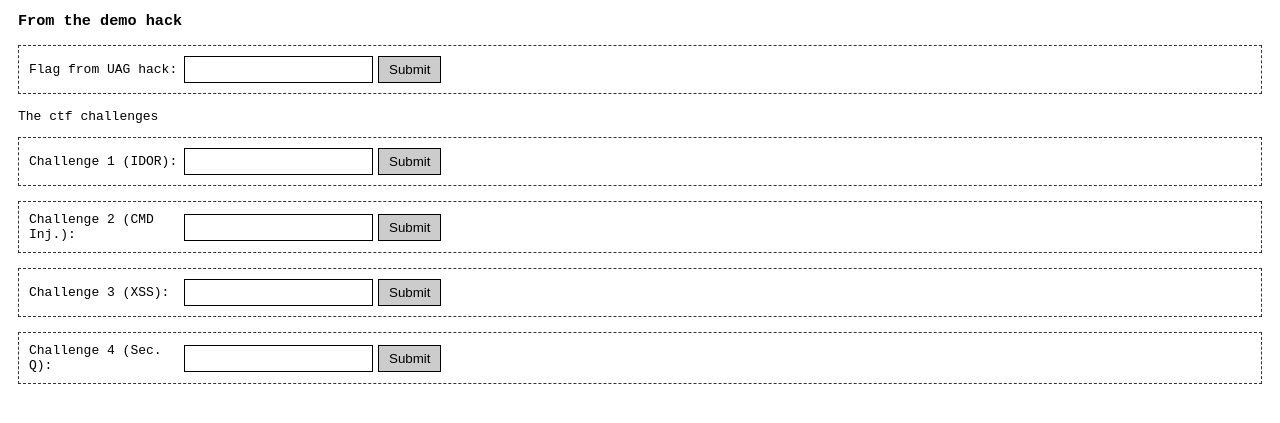
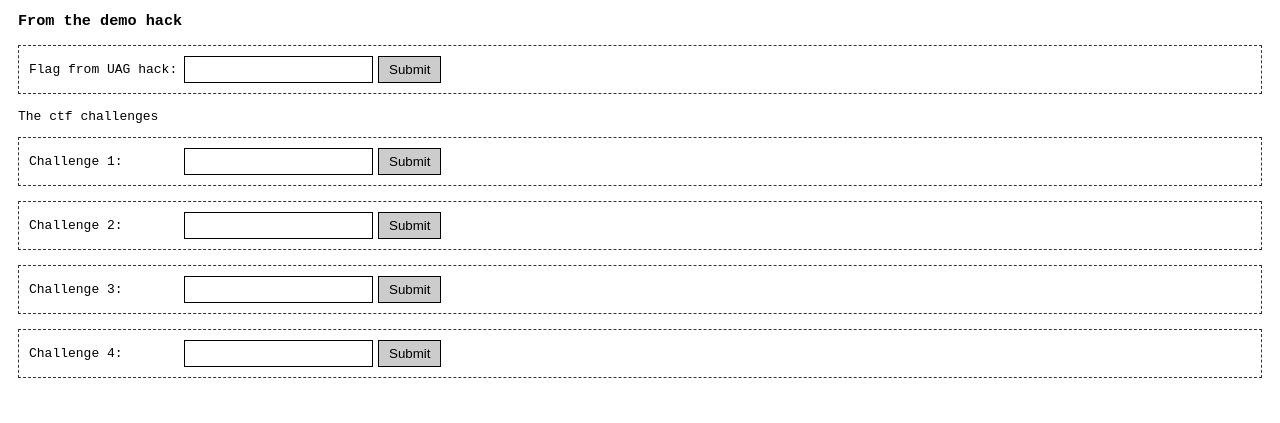
Before and after one commit to lumin3t/flag_validator, a plain HTML site: page index.html in a window 1280 px wide. Shown: the part 101-524 px from the top of the page. Drawn offline with Linux system fonts and the light colour scheme.

Commit message:
Initial commit

```diff
--- a/index.html
+++ b/index.html
@@ -58,28 +58,28 @@
     <p>The ctf challenges</p>
 
     <form id="ctf-form-1" action="#">
-        <label for="ctf-flag-1">Challenge 1 (IDOR):</label>
+        <label for="ctf-flag-1">Challenge 1:</label>
         <input type="text" id="ctf-flag-1" required>
         <button type="submit">Submit</button>
         <div id="status-ctf-1" class="status"></div>
     </form>
 
     <form id="ctf-form-2" action="#">
-        <label for="ctf-flag-2">Challenge 2 (CMD Inj.):</label>
+        <label for="ctf-flag-2">Challenge 2:</label>
         <input type="text" id="ctf-flag-2" required>
         <button type="submit">Submit</button>
         <div id="status-ctf-2" class="status"></div>
     </form>
 
     <form id="ctf-form-3" action="#">
-        <label for="ctf-flag-3">Challenge 3 (XSS):</label>
+        <label for="ctf-flag-3">Challenge 3:</label>
         <input type="text" id="ctf-flag-3" required>
         <button type="submit">Submit</button>
         <div id="status-ctf-3" class="status"></div>
     </form>
 
     <form id="ctf-form-4" action="#">
-        <label for="ctf-flag-4">Challenge 4 (Sec. Q):</label>
+        <label for="ctf-flag-4">Challenge 4:</label>
         <input type="text" id="ctf-flag-4" required>
         <button type="submit">Submit</button>
         <div id="status-ctf-4" class="status"></div>
```
